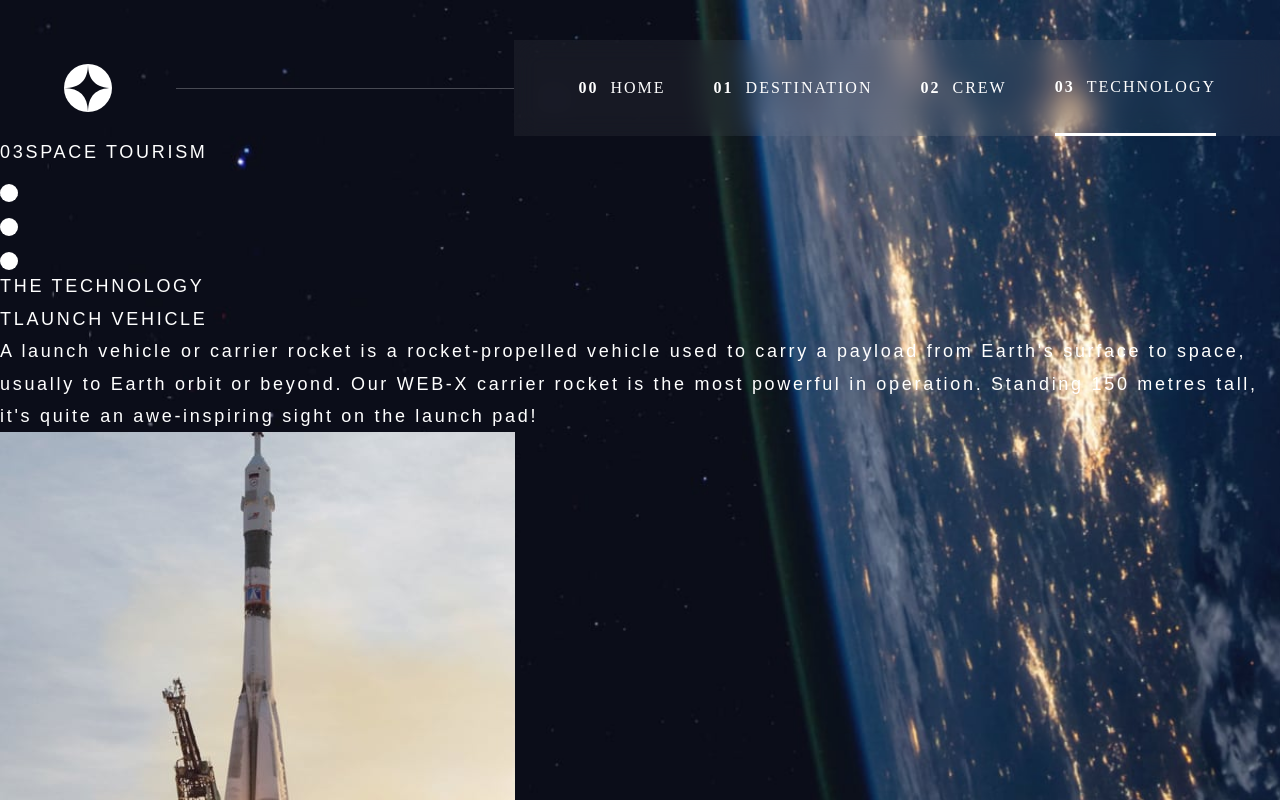
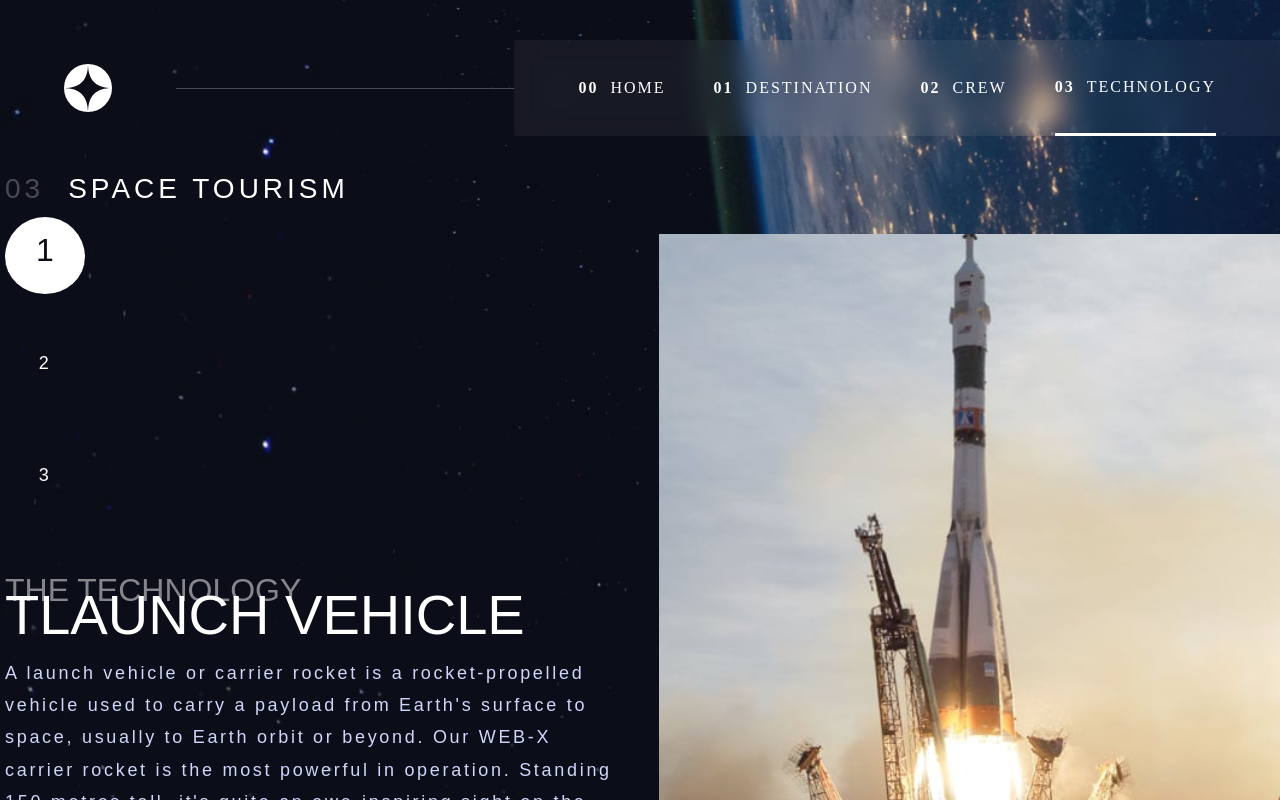
Before and after one commit to jokeriex/space-tourism, a React (Vite) app: page /technology in a window 1280 px wide. Shown: the top 800 px of the page. Built offline with nearby package versions, Linux system fonts and the light colour scheme.

Commit message:
the pages has been styled

```diff
--- a/src/components/molecules/CrewTab.jsx
+++ b/src/components/molecules/CrewTab.jsx
@@ -2,8 +2,9 @@ export default function CrewTab({isActive, children, onClick, classNameDiv, clas
 
     return (
         <div className={classNameDiv}>
-            <button onClick={onClick} className={`${classNameButton} pb-2 border-b-[3px] ${
-                    isActive ? 'border-white text-white' : 'border-transparent'
+            <button onClick={onClick}
+            className={`${classNameButton} ${
+                    isActive ? 'bg-white': 'bg-white/20'
                 }`}>
                 {children}
             </button>
--- a/src/components/molecules/TechnologyTab.jsx
+++ b/src/components/molecules/TechnologyTab.jsx
@@ -2,7 +2,7 @@ export default function TechnologyTab({isActive, children, onClick, classNameDiv
     return (
         <div className={classNameDiv}>
             <button onClick={onClick} className={`${classNameButton} pb-2 border-b-[3px] ${
-                    isActive ? 'border-white text-white' : 'border-transparent'
+                    isActive ? 'bg-white preset-font-four text-(--color-blue-900)' : 'border-transparent'
                 }`}>
                 {children}
             </button>
--- a/src/components/organisms/MainCrew.jsx
+++ b/src/components/organisms/MainCrew.jsx
@@ -53,32 +53,38 @@ export default function MainCrew() {
             isActive={selectedMember.name === member.name}
             onClick={() => { handleClick(member.name) }}
             classNameDiv=""
-            classNameButton="bg-white w-4 h-4 rounded-full"
+            classNameButton="w-[15px] h-[15px] rounded-full"
         >
         </CrewTab>
     ));
 
     return (
-        <main>
-            <section>
-                <Title><span>02</span>MEET YOUR CREW</Title>
-                <article>
-                    <article>
-                        <article>
-                            <article>
-                                <Title>{selectedMember.role}</Title>
-                                <Text>{selectedMember.name}</Text>
+        <main className="w-full h-full flex flex-col items-center justify-start py-(--size-600)">
+            <section className="w-full max-w-[1110px] h-full flex flex-col items-start justify-start gap-(--size-300)">
+                <Title className="flex justify-start items-start gap-(--size-300) text-white preset-font-five">
+                    <span className="preset-font-five text-white/25">02</span>
+                    MEET YOUR CREW
+                </Title>
+                <article className="w-full h-full flex justify-start items-center gap-(--size-400)">
+                    <article className="w-full h-full flex flex-col justify-start items-start gap-(--size-500)">
+                        <article className="w-full max-w-[640px] h-full flex flex-col gap-(--size-300) justify-center items-start">
+                            <article className="w-full flex flex-col justify-start items-start gap-(--size-200)">
+                                <Title className="preset-font-four text-white/50">{selectedMember.role}</Title>
+                                <Text className="preset-font-three text-white">{selectedMember.name}</Text>
                             </article>
-                            <Text>{selectedMember.description}</Text>
+                            <Text className="text-white preset-font-nine">
+                                {selectedMember.description}
+                            </Text>
                         </article>
-                        <article>
-                            <nav>
+                        <article className="w-full flex justify-start items-start gap-(--size-100) pb-(--size-600)">
+                            <nav className="w-[540px] flex justify-start items-start gap-(--size-100)">
                                 {crewTabs}
                             </nav>
                         </article>
                     </article>
-                    <article>
-                        <img src={selectedMember.image} alt={selectedMember.name}></img>
+                    <article className="w-full h-full flex justify-center
+                    items-center">
+                        <img className="w-[539px] h-[676px]" src={selectedMember.image} alt={selectedMember.name}></img>
                     </article>
                 </article>
             </section>
--- a/src/components/organisms/MainTechnology.jsx
+++ b/src/components/organisms/MainTechnology.jsx
@@ -10,16 +10,19 @@ export default function MainTechnology(){
     const technologies = [
         {
             title: "TLAUNCH VEHICLE",
+            number: "1",
             description: "A launch vehicle or carrier rocket is a rocket-propelled vehicle used to carry a payload from Earth's surface to space, usually to Earth orbit or beyond. Our WEB-X carrier rocket is the most powerful in operation. Standing 150 metres tall, it's quite an awe-inspiring sight on the launch pad!",
             image: LaunchVehicle,
         },
         {
             title: "SPACEPORT",
+            number: "2",
             description: "A spaceport or cosmodrome is a site for launching (or receiving) spacecraft, by analogy to the seaport for ships or airport for aircraft. Based in the famous Cape Canaveral, our spaceport is ideally situated to take advantage of the Earth’s rotation for launch.",
             image: Spaceport,
         },
         {
             title: "SPACE CAPSULE",
+            number: "3",
             description: "A space capsule is an often-crewed spacecraft that uses a blunt-body reentry capsule to reenter the Earth's atmosphere without wings. Our capsule is where you'll spend your time during the flight. It includes a space gym, cinema, and plenty of other activities to keep you entertained.",
             image: SpaceCapsule,
         }
@@ -38,30 +41,34 @@ export default function MainTechnology(){
             isActive={selectedTechnology.title === technology.title}
             onClick={() => { handleClick(technology.title) }}
             classNameDiv=""
-            classNameButton="bg-white w-4 h-4 rounded-full"
+            classNameButton="w-[80px] h-[80px] flex flex-col justify-center items-center gap-(--size-100) rounded-full"
         >
+            {technology.number}
         </TechnologyTab>
     ));
 
     return (
-        <main>
-            <section>
-                <Title><span>03</span>SPACE TOURISM</Title>
-                <article>
-                    <article>
-                        <nav>
+        <main className="w-full h-full flex flex-col justify-start items-end py-(--size-600) ">
+            <section className="w-full max-w-[1275px] flex flex-col justify-start items-start gap-(--size-300)">
+                <Title className="flex justify-start items-start gap-(--size-300) text-white preset-font-five">
+                    <span className="preset-font-five text-white/25">03</span>
+                    SPACE TOURISM
+                </Title>
+                <article className="w-full h-full flex justify-start items-center gap-(--size-400)">
+                    <article className="w-full w-min-[635px] flex flex-col justify-center items-start gap-(--size-800)">
+                        <nav className="flex flex-col gap-(--size-400)">
                             {technologyTabs}
                         </nav>
-                        <article>
-                            <article>
-                                <Title>THE TECHNOLOGY</Title>
-                                <Title>{selectedTechnology.title}</Title>
+                        <article className="w-full max-w-[640px] flex flex-col justify-start items-center gap-(--size-300)">
+                            <article className="w-full felx flex-col justify-start items-start gap-(--size-200)">
+                                <Title className="preset-font-four text-white/50">THE TECHNOLOGY</Title>
+                                <Title className="preset-font-three text-white">{selectedTechnology.title}</Title>
                             </article>
-                            <Text>{selectedTechnology.description}</Text>
+                            <Text className="preset-font-nine text-(--color-blue-300)">{selectedTechnology.description}</Text>
                         </article>
                     </article>
-                    <article>
-                        <img src={selectedTechnology.image} alt={selectedTechnology.title}></img>
+                    <article className="w-full h-full flex flex-col justify-center items-center">
+                        <img className="w-full h-[600px]" src={selectedTechnology.image} alt={selectedTechnology.title}></img>
                     </article>
                 </article>
             </section>
```
